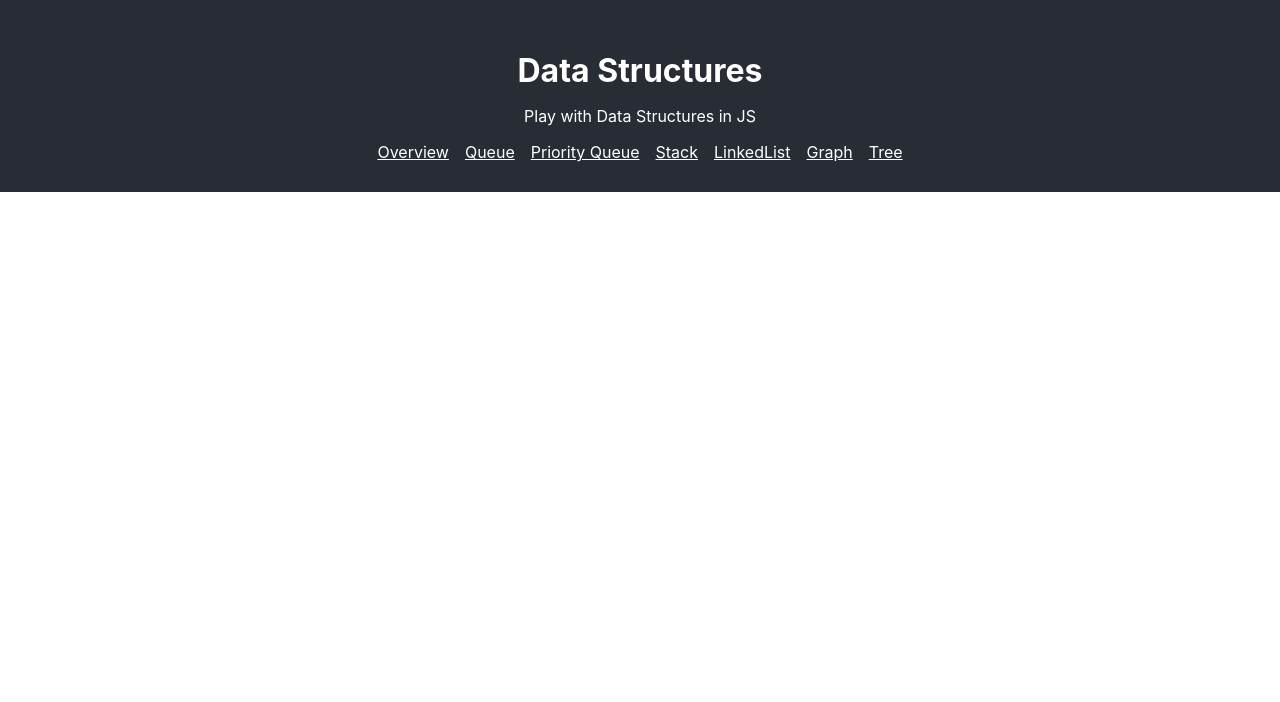
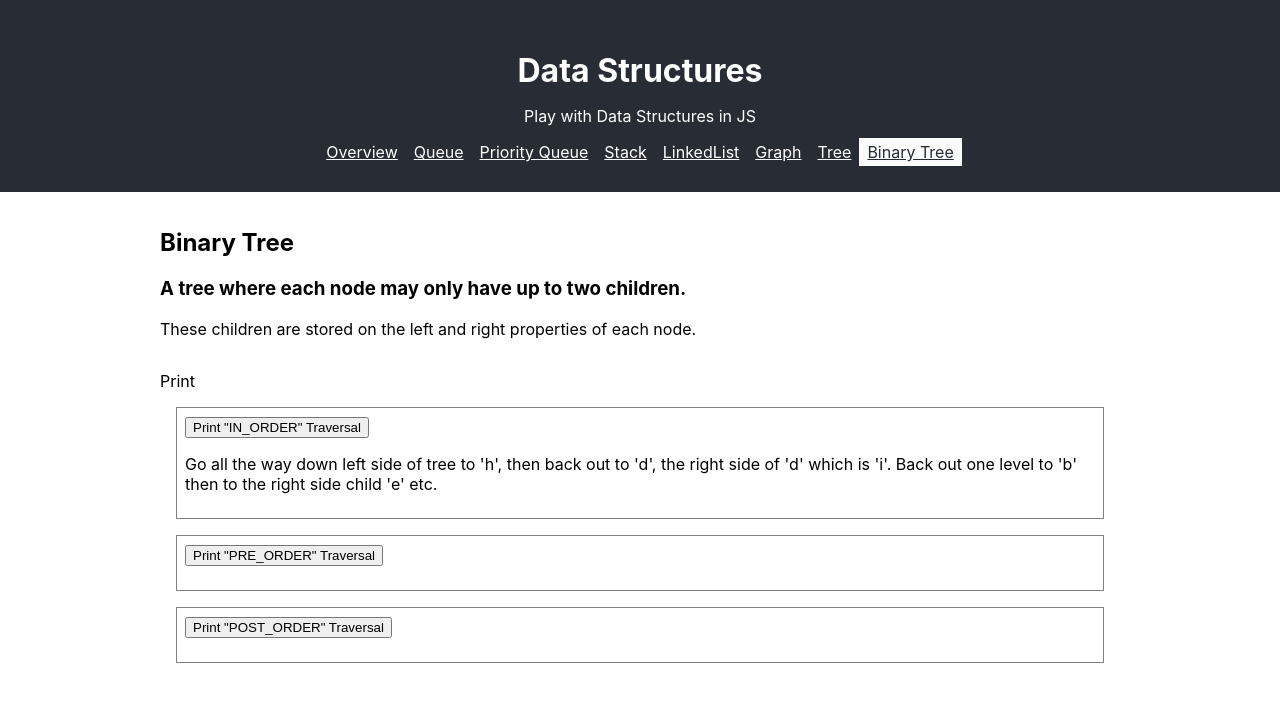
Before and after one commit to hansbrough/data-structures, a React (Create React App) app: page /binary-tree in a window 1280 px wide. Shown: the top 702 px of the page. Built offline with nearby package versions, Linux system fonts and the light colour scheme.

Commit message:
Binary Tree

```diff
--- a/src/App.js
+++ b/src/App.js
@@ -7,6 +7,7 @@ import Stack from "./components/Stack";
 import LinkedList from "./components/LinkedList";
 import Graph from "./components/Graph";
 import Tree from "./components/Tree";
+import BinaryTree from "./components/BinaryTree";
 /*--styles--*/
 import './App.css';
 
@@ -25,6 +26,7 @@ function App() {
           <NavLink exact to="/linked-list" activeClassName="active">LinkedList</NavLink>
           <NavLink exact to="/graph" activeClassName="active">Graph</NavLink>
           <NavLink exact to="/tree" activeClassName="active">Tree</NavLink>
+          <NavLink exact to="/binary-tree" activeClassName="active">Binary Tree</NavLink>
         </nav>
       </header>
       <Route render={(props) => {
@@ -38,6 +40,7 @@ function App() {
             <Route exact path="/linked-list" component={LinkedList} />
             <Route exact path="/graph" component={Graph} />
             <Route exact path="/tree" component={Tree} />
+            <Route exact path="/binary-tree" component={BinaryTree} />
           </Switch>
         )}
       }
--- /dev/null
+++ b/src/components/BinaryTree.js
@@ -0,0 +1,50 @@
+import {React, useState} from 'react';
+import createBinaryTree from '../structures/binaryTree';
+
+const BinaryTreePage = () => {
+  const [inOrderResult, setInOrderResult] = useState();
+  const [preOrderResult, setPreOrderResult] = useState();
+  const [postOrderResult, setPostOrderResult] = useState();
+
+
+  const tree = createBinaryTree('a')
+  const b = tree.root.addLeft('b')
+  const c = tree.root.addRight('c')
+  const d = b.addLeft('d')
+  const e = b.addRight('e')
+  const f = c.addLeft('f')
+  const g = c.addRight('g')
+  const h = d.addLeft('h')
+  const i = d.addRight('i')
+
+  return (
+    <main>
+      <h2>Binary Tree</h2>
+      <h3>A tree where each node may only have up to two children.</h3>
+      <p>These children are stored on the left and right properties of each node.</p>
+
+      <div style={{marginTop:"2rem"}}>
+        <>
+        <p>Print </p>
+        <div style={{border:"1px solid gray", margin:'1rem', padding:".5rem"}}>
+          <button onClick={() => setInOrderResult(tree.print())}>Print "IN_ORDER" Traversal</button>
+          <p>Go all the way down left side of tree to 'h', then back out to 'd', the right side of 'd' which is 'i'. Back out one level to 'b' then to the right side child 'e' etc.</p>
+          <p>{inOrderResult}</p>
+        </div>
+
+        <div style={{border:"1px solid gray", margin:'1rem', padding:".5rem"}}>
+          <button onClick={() => setPreOrderResult(tree.print('PRE_ORDER'))}>Print "PRE_ORDER" Traversal</button>
+          <p>{preOrderResult}</p>
+        </div>
+
+        <div style={{border:"1px solid gray", margin:'1rem', padding:".5rem"}}>
+          <button onClick={() => setPostOrderResult(tree.print('POST_ORDER'))}>Print "POST_ORDER" Traversal</button>
+          <p>{postOrderResult}</p>
+        </div>
+        </>
+      </div>
+    </main>
+  )
+};
+
+export default BinaryTreePage;
--- /dev/null
+++ b/src/structures/binaryTree.js
@@ -0,0 +1,62 @@
+
+const createBinaryNode = function(key) {
+  return {
+    key,
+    left:null,
+    right:null,
+    addLeft(leftKey){
+      const newLeft = createBinaryNode(leftKey);
+      this.left = newLeft;
+      return newLeft
+    },
+    addRight(rightKey){
+      const newRight = createBinaryNode(rightKey);
+      this.right = newRight;
+      return newRight;
+    }
+  }
+
+}
+
+const createBinaryTree = function(key) {
+  const root = createBinaryNode(key);
+  return {
+    root,
+    print(orderType = 'IN_ORDER') {
+      let result = '';
+      //what to do with the node
+      const visitFn = node => {
+        result += result.length ? ` => ${node.key}`: node.key
+      }
+
+      TRAVERSALS[orderType](this.root, visitFn);
+      return result;
+    }
+  }
+}
+
+const TRAVERSALS = {
+  IN_ORDER: (node, visitFn) => {
+    if(node){
+      TRAVERSALS.IN_ORDER(node.left, visitFn);
+      visitFn(node);
+      TRAVERSALS.IN_ORDER(node.right, visitFn);
+    }
+  },
+  PRE_ORDER: (node, visitFn) => {
+    if(node){
+      visitFn(node);
+      TRAVERSALS.PRE_ORDER(node.left, visitFn);
+      TRAVERSALS.PRE_ORDER(node.right, visitFn);
+    }
+  },
+  POST_ORDER: (node, visitFn) => {
+    if(node){
+      TRAVERSALS.POST_ORDER(node.left, visitFn);
+      TRAVERSALS.POST_ORDER(node.right, visitFn);
+      visitFn(node);
+    }
+  },
+}
+
+export default createBinaryTree;
```
